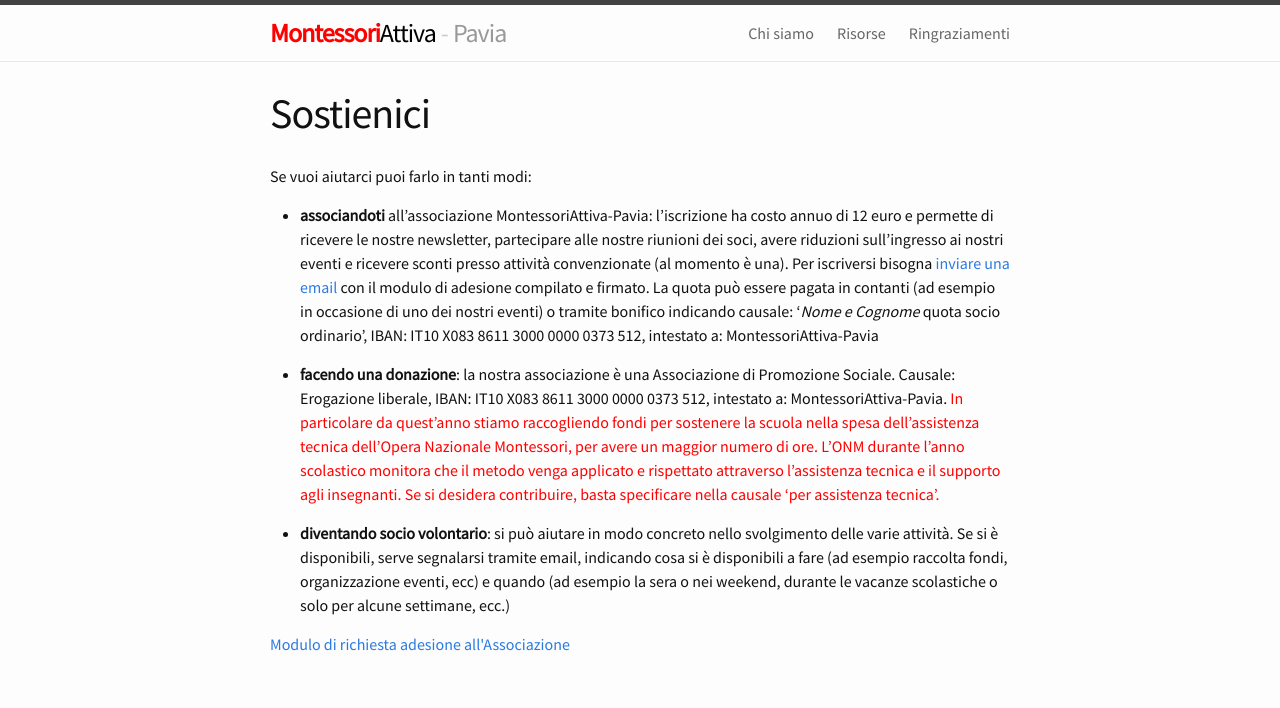
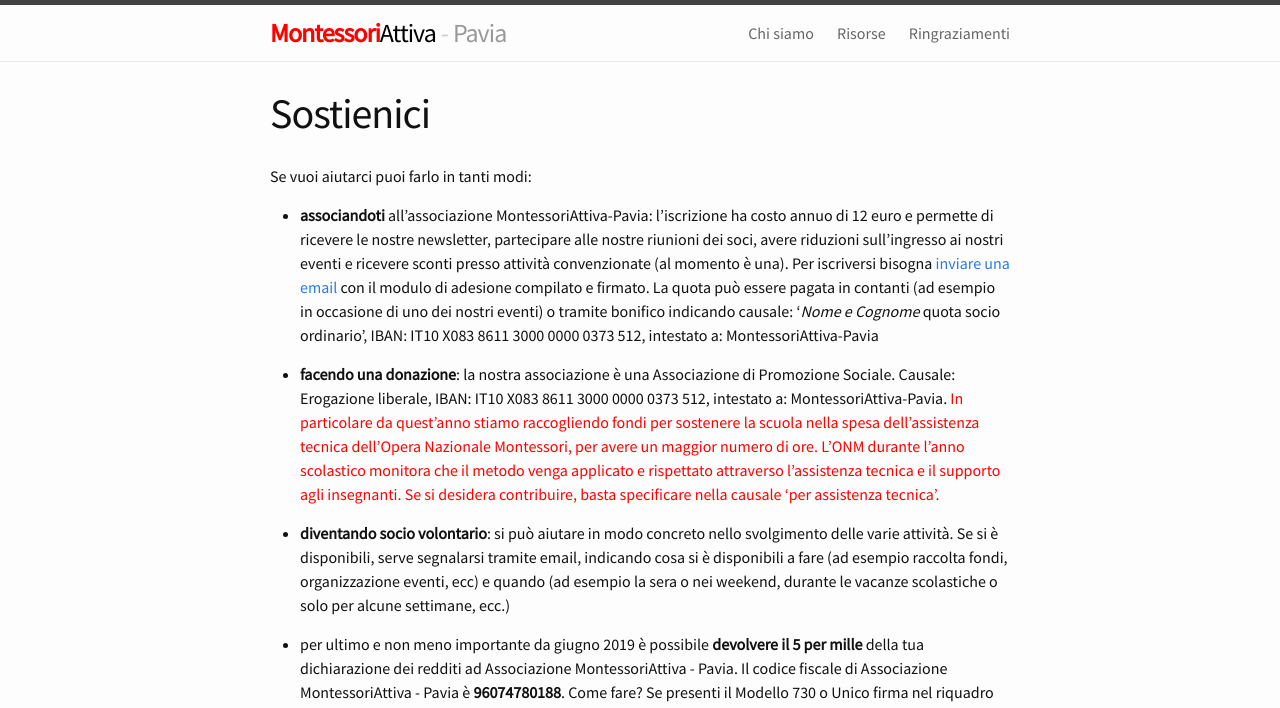
Before and after one commit to montessori-attiva-pavia/montessori-attiva-pavia.github.io, a Jekyll site: the page built from support_us.md, in a window 1280 px wide. Shown: the top 708 px of the page. Built offline with Jekyll 4.4.1, drawn with Linux system fonts in a browser that asks for light colours; comment, search, counter and statistics services are not loaded; some of the changed text lies outside the part shown.

Commit message:
update to ruby 2.7.1 and add 5permille info

```diff
--- a/support_us.md
+++ b/support_us.md
@@ -13,6 +13,8 @@
 
 * **diventando socio volontario**: si può aiutare in modo concreto nello svolgimento delle varie attività. Se si è disponibili, serve segnalarsi tramite email, indicando cosa si è disponibili a fare (ad esempio raccolta fondi, organizzazione eventi, ecc) e quando (ad esempio la sera o nei weekend, durante le vacanze scolastiche o solo per alcune settimane, ecc.)
 
+* per ultimo e non meno importante da giugno 2019 è possibile **devolvere il 5 per mille** della tua dichiarazione dei redditi ad Associazione MontessoriAttiva - Pavia. Il codice fiscale di Associazione MontessoriAttiva - Pavia è **96074780188**.
+Come fare? Se presenti il Modello 730 o Unico firma nel riquadro indicato come "Sostegno del volontariato…" e indica nel riquadro il codice fiscale dell'Associazione MontessoriAttiva - Pavia. Se invece non sei tenuto a presentare la dichiarazione dei redditi compila la scheda fornita insieme al CU dal tuo datore di lavoro o dall'ente erogatore della pensione, firmando nel riquadro indicato come “Sostegno del volontariato…” e indicando il codice fiscale dell' Associazione MontessoriAttiva - Pavia, **96074780188**. Inserisci la scheda in una busta, chiudila, scrivi "DESTINAZIONE CINQUE PER MILLE IRPEF" e indica il tuo cognome, nome e codice fiscale. Consegna la busta ad un ufficio postale (non occorrerà affrancarla) oppure ad un intermediario abilitato alla trasmissione telematica (CAF, commercialisti). È tutto!
 
 
 {% include pdf_link.html caption="Modulo di richiesta adesione all'Associazione" url="/assets/pdf/richiesta-adesione-map.pdf" %}
```
Also changed, not shown: 1 other file.
